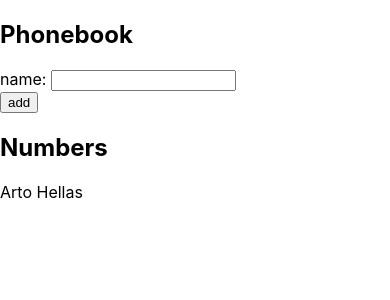
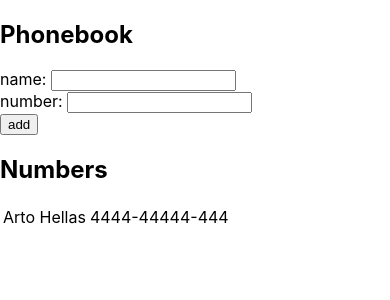
Before and after one commit to decorouz/Full-Stack-Open-2020, a React (Create React App) app in the folder part2/phonebook/: page / in a window 390 px wide. Shown: the top 300 px of the page. Built offline with nearby package versions, Linux system fonts and the light colour scheme; the HTML template or start-up script is replaced by a standard one.

Commit message:
2.8 phonebook

```diff
--- a/part2/phonebook/src/App.js
+++ b/part2/phonebook/src/App.js
@@ -1,17 +1,32 @@
 import React, { useState } from 'react';
 
 const Person = props => {
-  return <div>{props.person.name}</div>;
+  return (
+    <>
+      <table>
+        <tbody>
+          <tr>
+            <td>{props.person.name}</td>
+            <td>{props.person.number}</td>
+          </tr>
+        </tbody>
+      </table>
+    </>
+  );
 };
 
 const App = () => {
-  const [persons, setPersons] = useState([{ name: 'Arto Hellas' }]);
+  const [persons, setPersons] = useState([
+    { name: 'Arto Hellas', number: '4444-44444-444' }
+  ]);
   const [newName, setNewName] = useState('');
+  const [newNumber, setNewNumber] = useState('');
 
   const addPerson = event => {
     event.preventDefault();
     const newPerson = {
       name: newName,
+      number: newNumber,
       date: new Date().toISOString()
     };
     const isFound = persons.find(
@@ -29,12 +44,19 @@
     setNewName(event.target.value);
   };
 
+  const handleNumberChange = event => {
+    setNewNumber(event.target.value);
+  };
+
   return (
     <div>
       <h2>Phonebook</h2>
       <form onSubmit={addPerson}>
         <div>
           name: <input value={newName} onChange={handleInputChange} />
+        </div>
+        <div>
+          number: <input value={newNumber} onChange={handleNumberChange} />
         </div>
         <div>
           <button type="submit">add</button>
```
